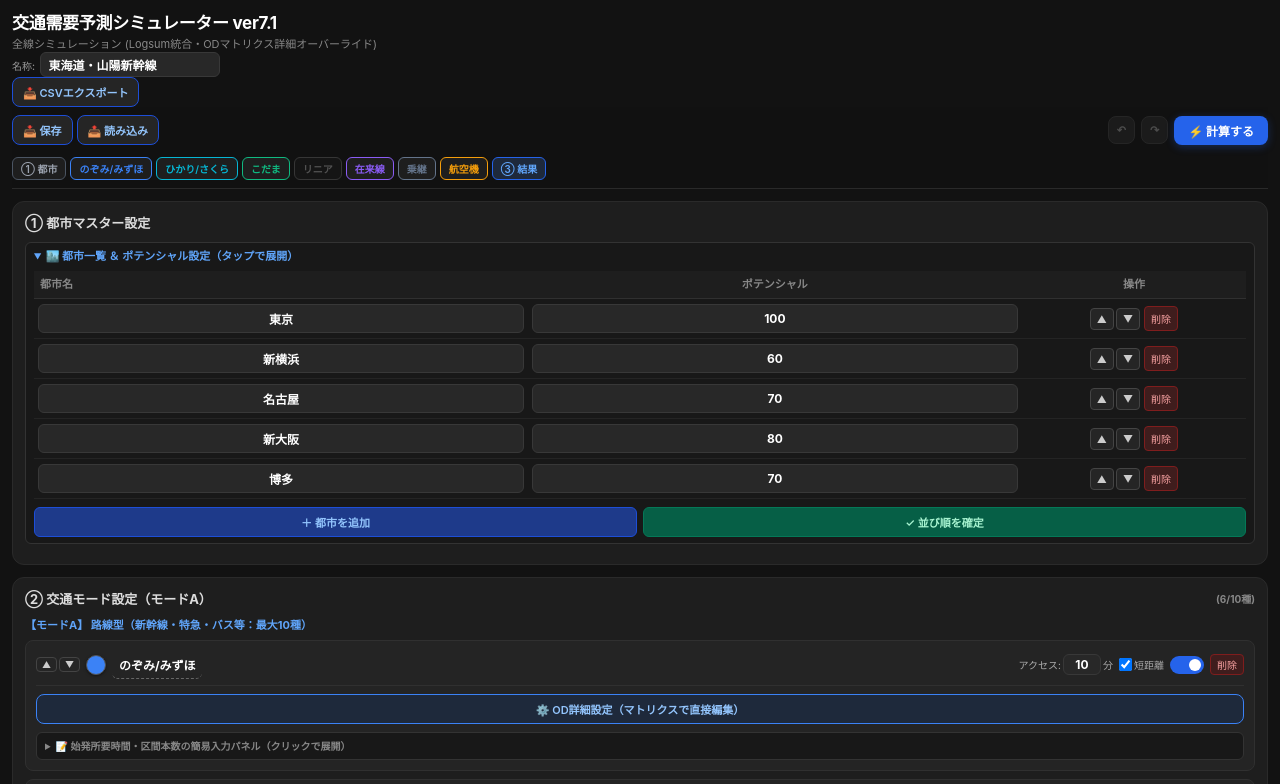
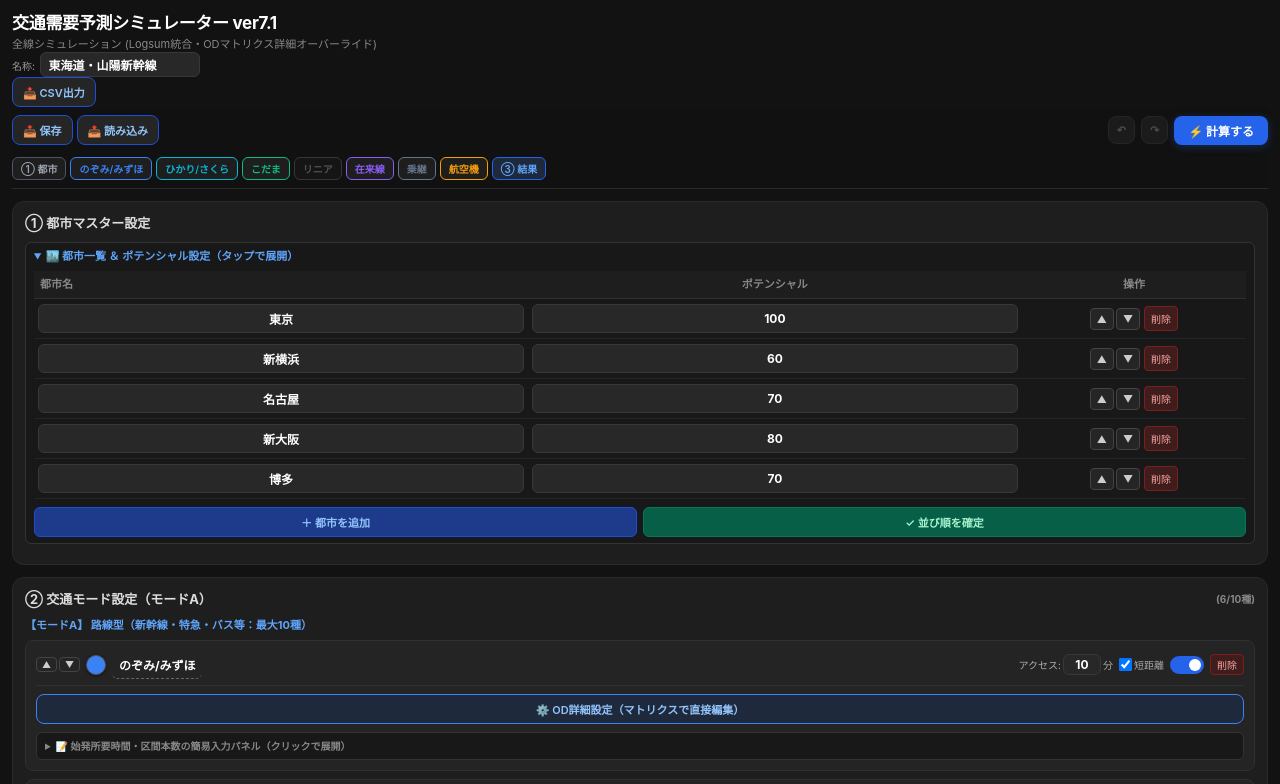
Before and after one commit to necomaru21/transdemsim, a plain HTML site: page index.html in a window 1280 px wide. Shown: the top 784 px of the page. Drawn offline with Linux system fonts and the light colour scheme.

Commit message:
update index.html

```diff
--- a/index.html
+++ b/index.html
@@ -693,14 +693,14 @@
             type="text"
             id="simNameInput"
             value="東海道・山陽新幹線"
-            style="text-align: left; padding: 4px 8px; width: 180px"
+            style="text-align: left; padding: 4px 8px; width: 160px"
             onchange="
               currentSimName = this.value;
               onDataChange();
             "
           />
             <button class="btn-config-action" style="display: flex; gap: 4px" onclick="exportResultsToCSV()">
-    📥 CSVエクスポート
+    📥 CSV出力
   </button>
         </div>
       </div>
```
